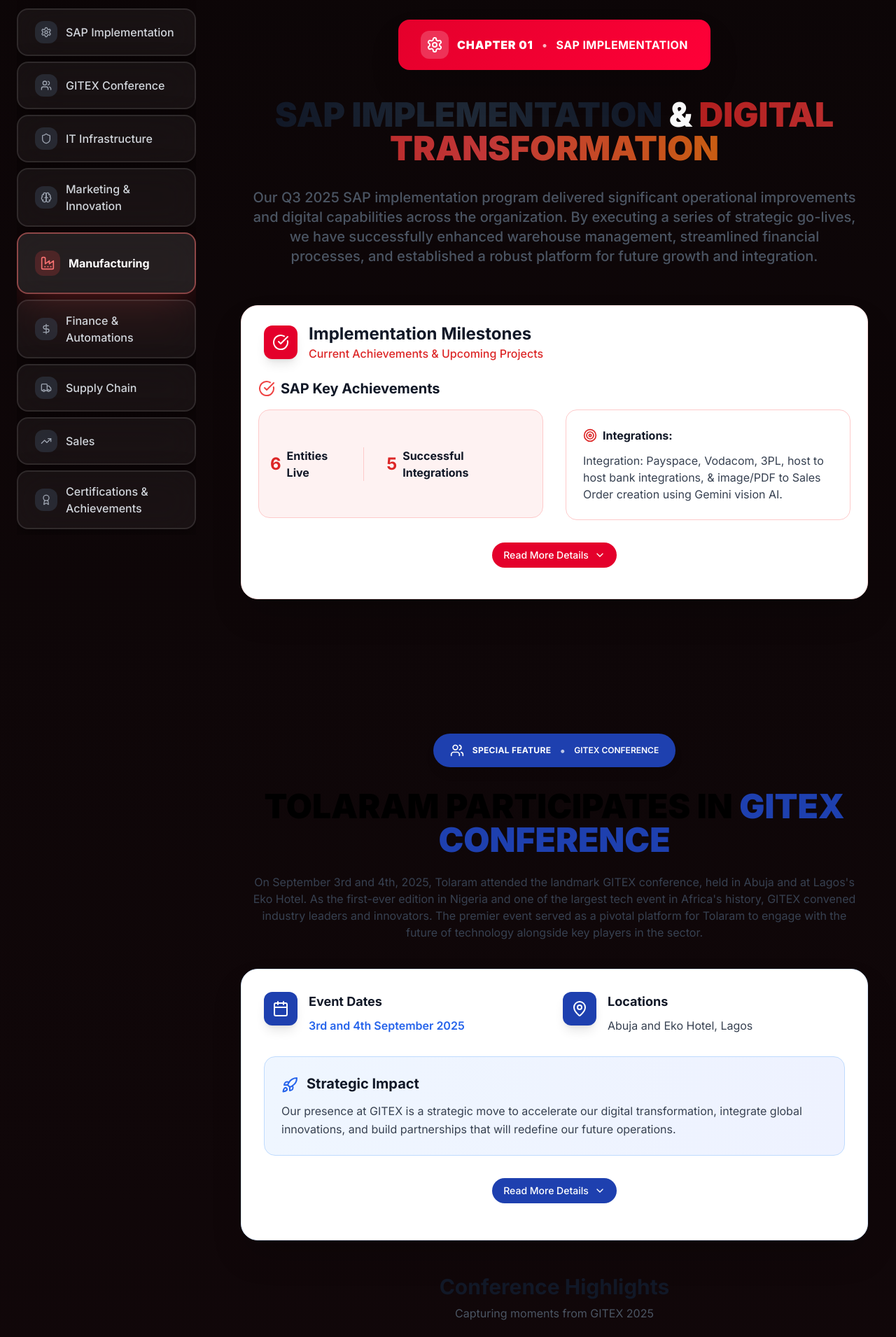
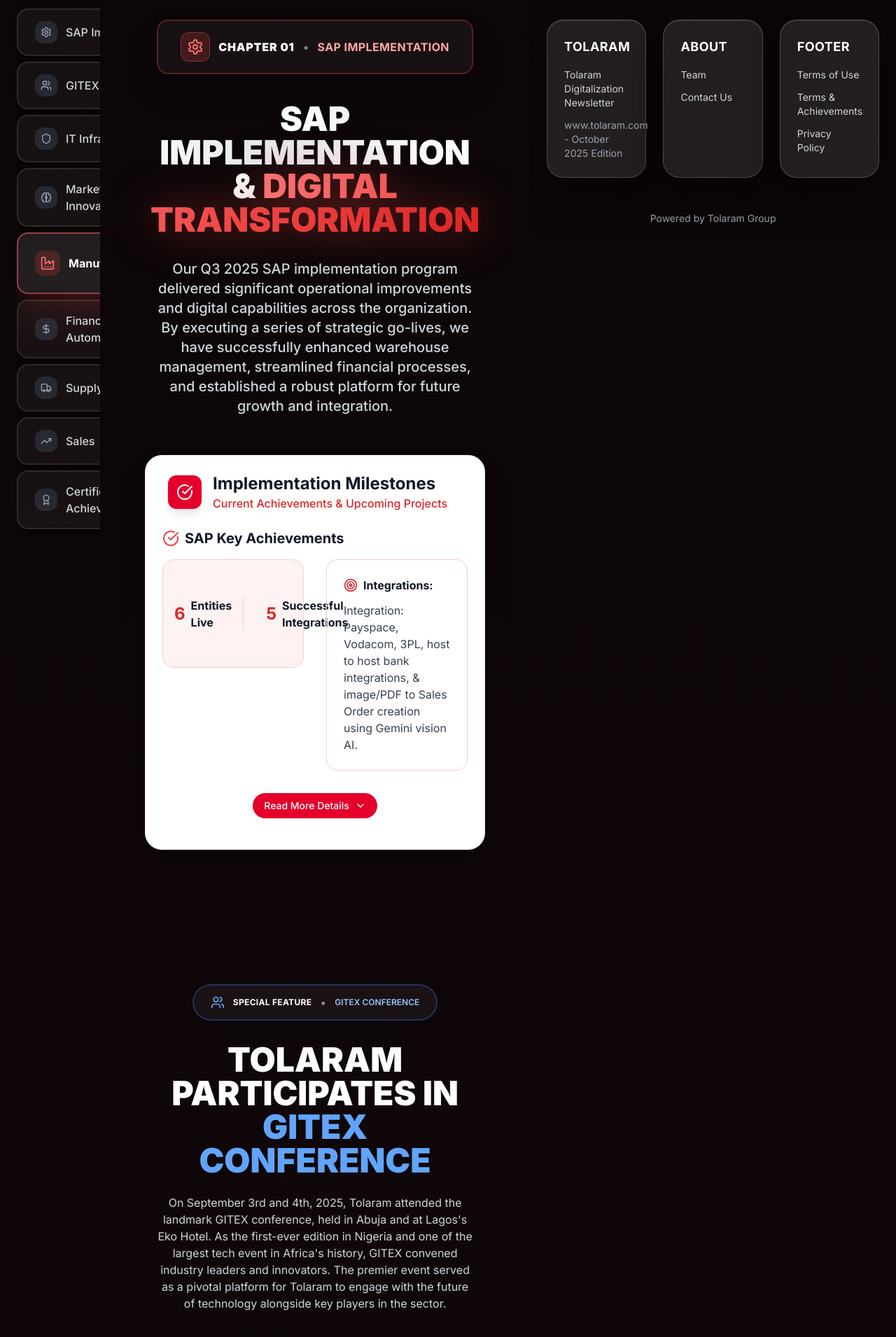
Before and after one commit to ravin-dev33/q3, a React (Vite) app: page / in a window 1280 px wide. Shown: the part 940-2850 px from the top of the page at 70% size. Built offline with nearby package versions, Linux system fonts and the light colour scheme.

Commit message:
Updated App.jsx

```diff
--- a/src/App.jsx
+++ b/src/App.jsx
@@ -3,6 +3,7 @@
 import "./styles/index.css";
 import { motion, AnimatePresence } from "framer-motion";
 import Navigation from "./components/layout/Navigation";
+import Footer from "./components/layout/Footer";
 import HeroSection from "./chapters/HeroSection";
 
 import SAPImplementationSection from "./chapters/SAPImplementationSection";
@@ -1009,9 +1010,11 @@
           <SalesSection ref={salesRef} />
           <CertificationsAndAchievementsSection ref={achievementsRef} />
         </main>
+
+        <Footer />
       </div>
 
-      <footer className=" hidden bg-gradient-to-br from-gray-100 to-gray-200 border-t border-border/50 py-16 relative overflow-hidden">
+      <footer className="hidden bg-gradient-to-br from-gray-100 to-gray-200 border-t border-border/50 py-16 relative overflow-hidden">
         <div className="absolute inset-0 bg-white/60" />
         <div className="relative z-10 container mx-auto px-4">
           <div className="max-w-4xl mx-auto text-center">
--- a/src/chapters/GITEXSection/index.jsx
+++ b/src/chapters/GITEXSection/index.jsx
@@ -97,28 +97,25 @@
           className="text-center mb-6 md:mb-10"
           id="gitex-conference-header"
         >
-          <div
-            className="inline-flex items-center gap-2 sm:gap-3 px-4 sm:px-6 py-2 sm:py-3 rounded-full mb-6 md:mb-8 shadow-lg"
-            style={{ backgroundColor: "#1e40af" }}
-          >
-            <Users className="w-4 h-4 sm:w-5 sm:h-5 text-white" />
-            <span className="font-bold text-white text-xs sm:text-xs tracking-wide">
+          <div className="inline-flex items-center gap-2 sm:gap-3 px-6 py-3 rounded-full mb-8 glass-card-hover shadow-2xl border-2 border-blue-500/30">
+            <Users className="w-5 h-5 text-blue-400" />
+            <span className="font-bold text-white text-xs tracking-wide">
               SPECIAL FEATURE
             </span>
-            <span className="text-white/70 hidden sm:inline">•</span>
-            <span className="font-semibold text-white text-xs sm:text-xs">
+            <span className="text-white/50">•</span>
+            <span className="font-semibold text-blue-300 text-xs">
               GITEX CONFERENCE
             </span>
           </div>
 
-          <h2 className="text-xl sm:text-2xl md:text-4xl lg:text-5xl font-black text-black leading-tight mb-4 md:mb-6 px-2">
+          <h2 className="text-xl sm:text-2xl md:text-4xl lg:text-5xl font-black text-white leading-tight mb-4 md:mb-6 px-2">
             TOLARAM PARTICIPATES IN{" "}
-            <span style={{ color: "#1e40af" }} className="block sm:inline">
+            <span className="text-blue-400 block sm:inline">
               GITEX CONFERENCE
             </span>
           </h2>
 
-          <p className="text-sm sm:text-base text-gray-700 max-w-4xl mx-auto leading-relaxed text-center px-4">
+          <p className="text-sm sm:text-base text-gray-300 max-w-4xl mx-auto leading-relaxed text-center px-4">
             On September 3rd and 4th, 2025, Tolaram attended the landmark GITEX
             conference, held in Abuja and at Lagos's Eko Hotel. As the
             first-ever edition in Nigeria and one of the largest tech event in
@@ -130,52 +127,46 @@
 
         {/* Conference Details */}
         <motion.div variants={itemVariants} className="mb-8 md:mb-12">
-          <div className="bg-white rounded-2xl md:rounded-3xl shadow-lg md:shadow-2xl border border-blue-100 overflow-hidden">
+          <div className="glass-card-premium overflow-hidden">
             <div className="px-4 sm:px-6 md:px-8 py-6 md:py-8">
               {/* Event Info */}
               <div className="grid md:grid-cols-2 gap-6 mb-8">
                 <div className="flex items-start gap-4">
-                  <div
-                    className="w-12 h-12 rounded-xl flex items-center justify-center shadow-lg flex-shrink-0"
-                    style={{ backgroundColor: "#1e40af" }}
-                  >
-                    <Calendar className="w-6 h-6 text-white" />
+                  <div className="w-12 h-12 rounded-xl bg-blue-500/20 flex items-center justify-center shadow-lg flex-shrink-0 border border-blue-500/30">
+                    <Calendar className="w-6 h-6 text-blue-400" />
                   </div>
                   <div>
-                    <h4 className="font-bold text-gray-900 text-lg mb-2">
+                    <h4 className="font-bold text-white text-lg mb-2">
                       Event Dates
                     </h4>
-                    <p className="text-blue-600 font-semibold">
+                    <p className="text-blue-400 font-semibold">
                       3rd and 4th September 2025
                     </p>
                   </div>
                 </div>
 
                 <div className="flex items-start gap-4">
-                  <div
-                    className="w-12 h-12 rounded-xl flex items-center justify-center shadow-lg flex-shrink-0"
-                    style={{ backgroundColor: "#1e40af" }}
-                  >
-                    <MapPin className="w-6 h-6 text-white" />
+                  <div className="w-12 h-12 rounded-xl bg-blue-500/20 flex items-center justify-center shadow-lg flex-shrink-0 border border-blue-500/30">
+                    <MapPin className="w-6 h-6 text-blue-400" />
                   </div>
                   <div>
-                    <h4 className="font-bold text-gray-900 text-lg mb-2">
+                    <h4 className="font-bold text-white text-lg mb-2">
                       Locations
                     </h4>
-                    <p className="text-gray-700">Abuja and Eko Hotel, Lagos</p>
+                    <p className="text-gray-300">Abuja and Eko Hotel, Lagos</p>
                   </div>
                 </div>
               </div>
 
               {/* Impact Statement */}
-              <div className="bg-gradient-to-r from-blue-50 to-indigo-50 p-6 rounded-2xl border border-blue-200 mb-8">
+              <div className="glass-card p-6 rounded-2xl border border-blue-500/30 mb-8">
                 <div className="flex items-start gap-3 mb-3">
-                  <Rocket className="w-6 h-6 text-blue-600 flex-shrink-0 mt-1" />
-                  <h4 className="text-xl font-bold text-gray-900">
+                  <Rocket className="w-6 h-6 text-blue-400 flex-shrink-0 mt-1" />
+                  <h4 className="text-xl font-bold text-white">
                     Strategic Impact
                   </h4>
                 </div>
-                <p className="text-gray-700 leading-relaxed">
+                <p className="text-gray-300 leading-relaxed">
                   Our presence at GITEX is a strategic move to accelerate our
                   digital transformation, integrate global innovations, and
                   build partnerships that will redefine our future operations.
@@ -185,8 +176,7 @@
               <div className="col-span-1 sm:col-span-2 flex justify-center my-5">
                 <button
                   onClick={() => toggleSection("workshopsAttended")}
-                  className="inline-flex items-center gap-2 px-4 py-2 text-white rounded-full text-sm font-medium transition-all duration-300 hover:opacity-90"
-                  style={{ backgroundColor: "#1e40af" }}
+                  className="inline-flex items-center gap-2 px-6 py-3 text-white rounded-full text-sm font-medium transition-all duration-300 hover:opacity-90 glass-card border border-blue-500/30 hover:border-blue-400/50"
                 >
                   {expandedSections.workshopsAttended ? (
                     <>
@@ -212,13 +202,10 @@
                     transition={{ duration: 0.3 }}
                   >
                     <div className="flex items-center gap-3 mb-4">
-                      <div
-                        className="w-10 h-10 rounded-lg flex items-center justify-center shadow-md"
-                        style={{ backgroundColor: "#1e40af" }}
-                      >
-                        <Lightbulb className="w-5 h-5 text-white" />
+                      <div className="w-10 h-10 rounded-lg bg-blue-500/20 flex items-center justify-center shadow-md border border-blue-500/30">
+                        <Lightbulb className="w-5 h-5 text-blue-400" />
                       </div>
-                      <h4 className="text-xl font-bold text-gray-900">
+                      <h4 className="text-xl font-bold text-white">
                         Workshops Attended
                       </h4>
                     </div>
@@ -226,14 +213,14 @@
                       {workshops.map((workshop, index) => (
                         <div
                           key={index}
-                          className="flex items-start gap-3 p-4 bg-blue-50 rounded-xl border border-blue-100"
+                          className="flex items-start gap-3 p-4 glass-card rounded-xl border border-blue-500/20"
                         >
-                          <div className="w-6 h-6 rounded-full bg-blue-200 flex items-center justify-center flex-shrink-0 mt-0.5">
-                            <span className="text-blue-800 font-bold text-sm">
+                          <div className="w-6 h-6 rounded-full bg-blue-500/30 flex items-center justify-center flex-shrink-0 mt-0.5 border border-blue-400/30">
+                            <span className="text-blue-300 font-bold text-sm">
                               {index + 1}
                             </span>
                           </div>
-                          <p className="text-gray-700 leading-relaxed text-sm">
+                          <p className="text-gray-300 leading-relaxed text-sm">
                             {workshop}
                           </p>
                         </div>
@@ -257,13 +244,13 @@
           </div>
         </motion.div>
 
-        {/* Photo Splash Section */}
+        {/* Photo Splash Section - Redesigned */}
         <motion.div variants={itemVariants} className="mb-8">
-          <div className="text-center mb-6">
-            <h3 className="text-2xl md:text-3xl font-bold text-gray-900 mb-2">
+          <div className="text-center mb-8">
+            <h3 className="text-2xl md:text-3xl font-bold text-white mb-2">
               Conference Highlights
             </h3>
-            <p className="text-gray-600">Capturing moments from GITEX 2025</p>
+            <p className="text-gray-400">Capturing moments from GITEX 2025</p>
           </div>
 
           <div className="grid md:grid-cols-2 gap-6">
@@ -271,22 +258,29 @@
               <motion.div
                 key={index}
                 variants={itemVariants}
-                className="bg-white rounded-2xl shadow-lg overflow-hidden border border-blue-100 hover:shadow-xl transition-shadow duration-300"
+                className="glass-card-premium overflow-hidden group cursor-pointer"
               >
-                <div className="aspect-video overflow-hidden bg-gray-100">
+                <div className="aspect-video overflow-hidden relative">
                   <img
                     src={photo.src}
                     alt={`GITEX Conference ${index + 1}`}
-                    className="w-full h-full object-cover hover:scale-105 transition-transform duration-500"
+                    className="w-full h-full object-cover group-hover:scale-110 transition-transform duration-500"
                   />
-                </div>
-                <div className="p-4">
-                  <p className="text-sm text-gray-700 leading-relaxed">
-                    {photo.caption}
-                  </p>
+                  <div className="absolute inset-0 image-overlay-gradient" />
+                  <div className="absolute bottom-0 left-0 right-0 p-6 z-10">
+                    <p className="text-sm text-white font-medium leading-relaxed">
+                      {photo.caption}
+                    </p>
+                  </div>
                 </div>
               </motion.div>
             ))}
+          </div>
+
+          {/* Pagination Dots */}
+          <div className="pagination-dots">
+            <div className="pagination-dot active"></div>
+            <div className="pagination-dot"></div>
           </div>
         </motion.div>
       </motion.div>
--- a/src/chapters/SAPImplementationSection/index.jsx
+++ b/src/chapters/SAPImplementationSection/index.jsx
@@ -74,38 +74,33 @@
           {/* Decorative gradient background */}
           <div className="absolute inset-0 bg-gradient-to-r from-transparent via-red-50/30 to-transparent blur-3xl -z-10"></div>
 
-          <div
-            className="inline-flex items-center gap-2 sm:gap-3 px-6 sm:px-8 py-3 sm:py-4 rounded-2xl mb-6 md:mb-10 shadow-2xl hover:scale-105 transition-transform duration-300 relative overflow-hidden group"
-            style={{
-              background: "linear-gradient(135deg, #e4002b 0%, #ff0038 100%)",
-            }}
-          >
+          <div className="inline-flex items-center gap-3 px-8 py-4 rounded-2xl mb-10 glass-card-hover shadow-2xl hover:scale-105 transition-transform duration-300 relative overflow-hidden group border-2 border-red-500/30">
             {/* Animated shine effect */}
             <div className="absolute inset-0 bg-gradient-to-r from-transparent via-white/20 to-transparent -translate-x-full group-hover:translate-x-full transition-transform duration-1000"></div>
 
-            <div className="p-2 bg-white/20 rounded-lg">
-              <Settings className="w-5 h-5 sm:w-6 sm:h-6 text-white" />
+            <div className="p-2 bg-red-500/20 rounded-lg border border-red-400/30">
+              <Settings className="w-6 h-6 text-red-400" />
             </div>
-            <span className="font-black text-white text-sm sm:text-base tracking-wider relative z-10">
+            <span className="font-black text-white text-base tracking-wider relative z-10">
               CHAPTER 01
             </span>
-            <span className="text-white/70 hidden sm:inline">•</span>
-            <span className="font-bold text-white text-sm sm:text-base tracking-wide relative z-10">
+            <span className="text-white/50">•</span>
+            <span className="font-bold text-red-300 text-base tracking-wide relative z-10">
               SAP IMPLEMENTATION
             </span>
           </div>
 
           <h2 className="text-2xl sm:text-3xl md:text-5xl font-black leading-tight mb-6 md:mb-8 px-2">
-            <span className="bg-gradient-to-r from-gray-900 via-gray-800 to-gray-900 bg-clip-text text-transparent">
+            <span className="bg-gradient-to-r from-white via-gray-200 to-white bg-clip-text text-transparent">
               SAP IMPLEMENTATION
             </span>
             {" & "}
-            <span className="bg-gradient-to-r from-red-600 via-red-500 to-orange-500 bg-clip-text text-transparent block sm:inline animate-pulse-glow">
+            <span className="bg-gradient-to-r from-red-400 via-red-500 to-red-600 bg-clip-text text-transparent block sm:inline drop-shadow-[0_0_30px_rgba(239,68,68,0.5)]">
               DIGITAL TRANSFORMATION
             </span>
           </h2>
 
-          <p className="text-base sm:text-lg md:text-xl text-gray-600 max-w-4xl mx-auto leading-relaxed text-center px-4 font-medium">
+          <p className="text-base sm:text-lg md:text-xl text-gray-300 max-w-4xl mx-auto leading-relaxed text-center px-4 font-medium">
             Our Q3 2025 SAP implementation program delivered significant
             operational improvements and digital capabilities across the
             organization. By executing a series of strategic go-lives, we have
--- /dev/null
+++ b/src/components/layout/Footer.jsx
@@ -0,0 +1,118 @@
+import React from "react";
+import { motion } from "framer-motion";
+
+const Footer = () => {
+  return (
+    <footer className="relative py-16 px-6 overflow-hidden">
+      <div className="max-w-6xl mx-auto">
+        {/* Footer Content */}
+        <div className="grid md:grid-cols-3 gap-6 mb-12">
+          {/* TOLARAM Section */}
+          <motion.div
+            initial={{ y: 20, opacity: 0 }}
+            whileInView={{ y: 0, opacity: 1 }}
+            transition={{ duration: 0.6 }}
+            viewport={{ once: true }}
+            className="glass-card-premium p-6"
+          >
+            <h3 className="text-white font-bold text-lg mb-4 tracking-wide">
+              TOLARAM
+            </h3>
+            <div className="space-y-3">
+              <a
+                href="https://www.tolaram.com"
+                target="_blank"
+                rel="noopener noreferrer"
+                className="block text-gray-300 hover:text-red-400 transition-colors duration-200 text-sm"
+              >
+                Tolaram Digitalization Newsletter
+              </a>
+              <p className="text-gray-400 text-sm">
+                www.tolaram.com - October 2025 Edition
+              </p>
+            </div>
+          </motion.div>
+
+          {/* ABOUT Section */}
+          <motion.div
+            initial={{ y: 20, opacity: 0 }}
+            whileInView={{ y: 0, opacity: 1 }}
+            transition={{ duration: 0.6, delay: 0.1 }}
+            viewport={{ once: true }}
+            className="glass-card-premium p-6"
+          >
+            <h3 className="text-white font-bold text-lg mb-4 tracking-wide">
+              ABOUT
+            </h3>
+            <div className="space-y-3">
+              <a
+                href="https://www.tolaram.com/about"
+                target="_blank"
+                rel="noopener noreferrer"
+                className="block text-gray-300 hover:text-red-400 transition-colors duration-200 text-sm"
+              >
+                Team
+              </a>
+              <a
+                href="https://www.tolaram.com/contact"
+                target="_blank"
+                rel="noopener noreferrer"
+                className="block text-gray-300 hover:text-red-400 transition-colors duration-200 text-sm"
+              >
+                Contact Us
+              </a>
+            </div>
+          </motion.div>
+
+          {/* FOOTER Section */}
+          <motion.div
+            initial={{ y: 20, opacity: 0 }}
+            whileInView={{ y: 0, opacity: 1 }}
+            transition={{ duration: 0.6, delay: 0.2 }}
+            viewport={{ once: true }}
+            className="glass-card-premium p-6"
+          >
+            <h3 className="text-white font-bold text-lg mb-4 tracking-wide">
+              FOOTER
+            </h3>
+            <div className="space-y-3">
+              <a
+                href="#"
+                className="block text-gray-300 hover:text-red-400 transition-colors duration-200 text-sm"
+              >
+                Terms of Use
+              </a>
+              <a
+                href="#"
+                className="block text-gray-300 hover:text-red-400 transition-colors duration-200 text-sm"
+              >
+                Terms & Achievements
+              </a>
+              <a
+                href="#"
+                className="block text-gray-300 hover:text-red-400 transition-colors duration-200 text-sm"
+              >
+                Privacy Policy
+              </a>
+            </div>
+          </motion.div>
+        </div>
+
+        {/* Powered By */}
+        <motion.div
+          initial={{ y: 20, opacity: 0 }}
+          whileInView={{ y: 0, opacity: 1 }}
+          transition={{ duration: 0.6, delay: 0.3 }}
+          viewport={{ once: true }}
+          className="text-center"
+        >
+          <p className="text-gray-400 text-sm">
+            Powered by Tolaram Group
+          </p>
+        </motion.div>
+      </div>
+    </footer>
+  );
+};
+
+export default Footer;
--- a/src/styles/index.css
+++ b/src/styles/index.css
@@ -189,6 +189,52 @@
 
   .glass-card-hover {
     @apply glass-card hover:border-white/20 hover:shadow-2xl hover:shadow-red-500/20;
+  }
+
+  .glass-card-premium {
+    @apply bg-white/10 backdrop-blur-2xl border border-white/20;
+    @apply rounded-3xl transition-all duration-300;
+    box-shadow: 0 20px 60px 0 rgba(0, 0, 0, 0.5),
+                inset 0 1px 0 rgba(255, 255, 255, 0.1);
+  }
+
+  .glass-card-premium:hover {
+    @apply bg-white/15 border-white/30;
+    box-shadow: 0 25px 70px 0 rgba(0, 0, 0, 0.6),
+                inset 0 1px 0 rgba(255, 255, 255, 0.15);
+    transform: translateY(-4px);
+  }
+
+  .image-overlay-gradient {
+    background: linear-gradient(to top, rgba(0, 0, 0, 0.8) 0%, rgba(0, 0, 0, 0.4) 50%, transparent 100%);
+  }
+
+  .card-image-container {
+    @apply relative overflow-hidden rounded-2xl;
+  }
+
+  .card-image-container img {
+    @apply w-full h-full object-cover transition-transform duration-500;
+  }
+
+  .card-image-container:hover img {
+    @apply scale-110;
+  }
+
+  .pagination-dots {
+    @apply flex gap-2 justify-center mt-6;
+  }
+
+  .pagination-dot {
+    @apply w-2 h-2 rounded-full bg-white/30 transition-all duration-300 cursor-pointer;
+  }
+
+  .pagination-dot:hover {
+    @apply bg-white/50;
+  }
+
+  .pagination-dot.active {
+    @apply bg-white w-8;
   }
 
   .burgundy-gradient {
```
